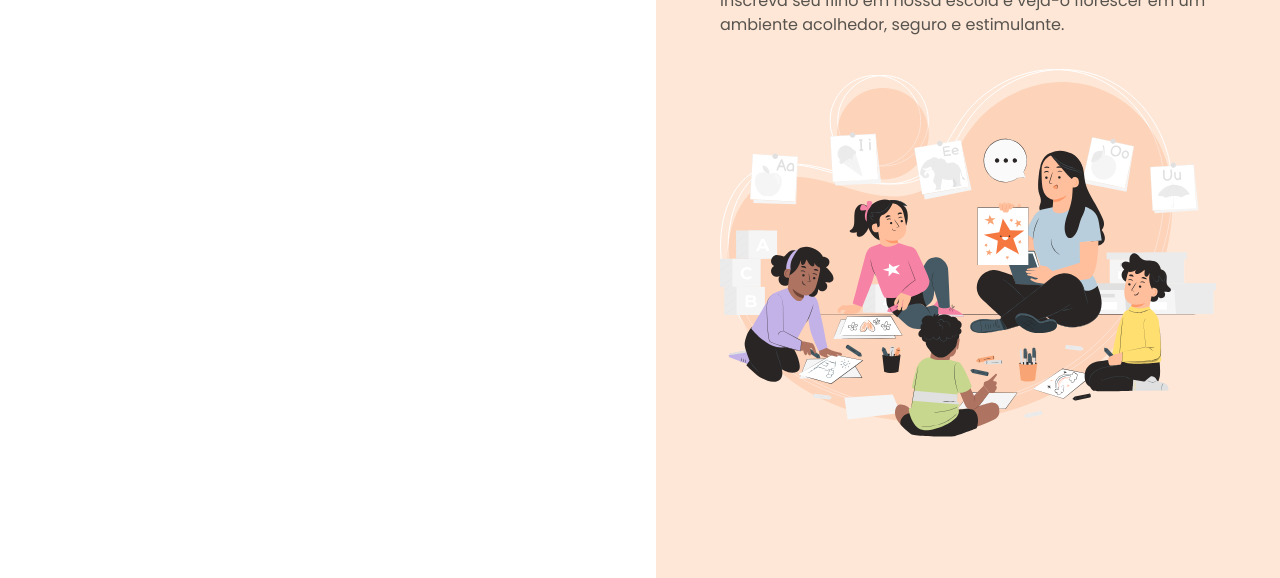
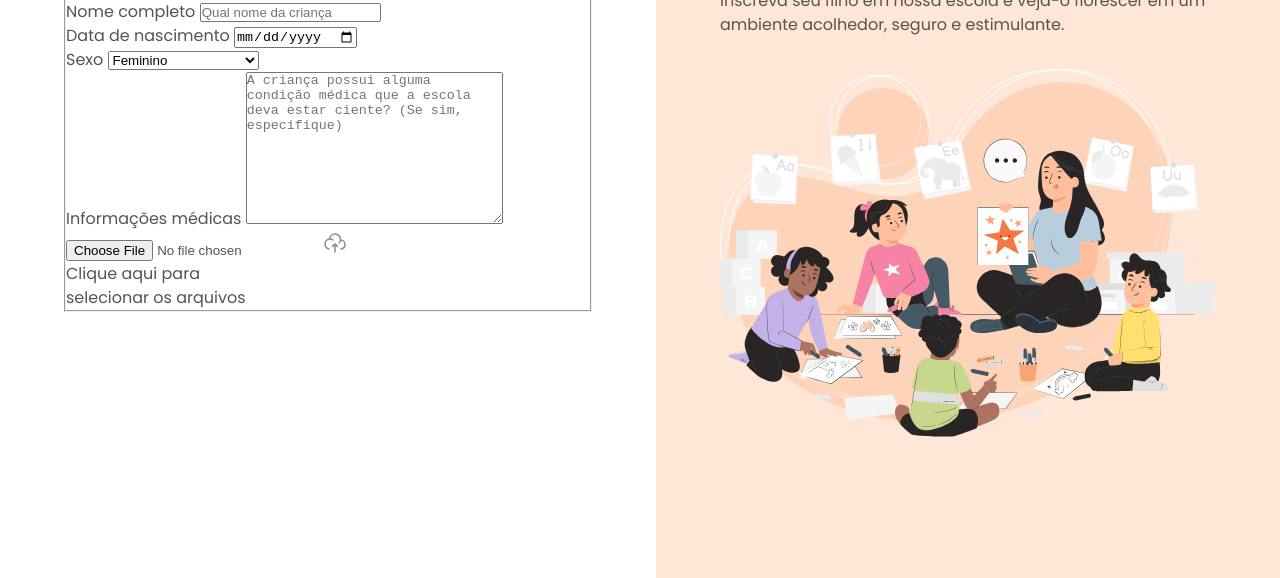
Before and after one commit to rafSnow/Formulario-de-matricula, a plain HTML site: page index.html in a window 1280 px wide. Shown: the part 222-800 px from the top of the page. Drawn offline with Linux system fonts and the light colour scheme.

Commit message:
Iniciando formulario

```diff
--- a/index.html
+++ b/index.html
@@ -25,6 +25,50 @@
             Preencha os dados abaixo para matricular seu filho na escola de
             educação infantil Estrelas do Amanhã.
           </p>
+          <form method="post" enctype="multipart/form-data">
+            <fieldset class="child-info">
+              <legend>Informações da criança</legend>
+              <div class="input-wrapper">
+                <label for="fullname">Nome completo</label>
+                <input
+                  id="fullname"
+                  type="text"
+                  placeholder="Qual nome da criança"
+                  name="fullname"
+                />
+              </div>
+              <div class="input-wrapper">
+                <label for="birth">Data de nascimento</label>
+                <input id="birth" name="birth" type="date" lang="pt-br" />
+              </div>
+              <div class="select_wrapper">
+                <label for="gender">Sexo</label>
+                <select name="gender" id="gender">
+                  <option value="female">Feminino</option>
+                  <option value="male">Masculino</option>
+                  <option value="na">Prefiro não responder</option>
+                </select>
+              </div>
+              <div class="textarea-wrapper">
+                <label for="medical-info">Informações médicas</label>
+                <textarea
+                  name="medical-info"
+                  id="medical-info"
+                  cols="30"
+                  rows="10"
+                  placeholder="A criança possui alguma condição médica que a escola deva estar ciente? (Se sim, especifique)"
+                ></textarea>
+              </div>
+              <div class="droparea-wrapper">
+                <input type="file" id="birth-file" name="birth-file" />
+                <img src="assets/icons/cloud-upload.svg" alt="" />
+                <p>
+                  Clique aqui para<br />
+                  selecionar os arquivos
+                </p>
+              </div>
+            </fieldset>
+          </form>
         </div>
       </main>
       <aside>
```
